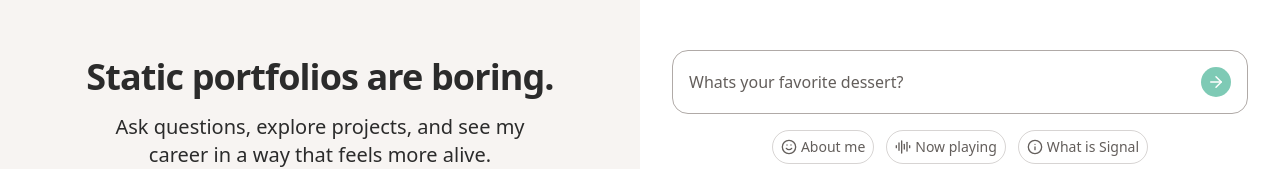
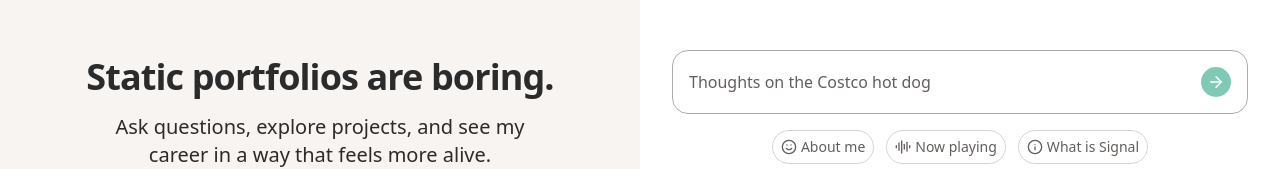
Before and after one commit to anthonybruno/signal-frontend, a Next.js app: page / in a window 1280 px wide. Shown: the part 287-456 px from the top of the page. Built offline with nearby package versions, Linux system fonts and the light colour scheme; no server answers.

Commit message:
refactor: update placeholder text in ChatTextInput for improved user engagement

```diff
--- a/src/components/ChatTextInput.tsx
+++ b/src/components/ChatTextInput.tsx
@@ -42,9 +42,9 @@ function ChatTextInput({
 
   const placeholders = [
     'Let’s talk about what drives your work',
+    'Thoughts on the Costco hot dog',
+    'Tell me about a time you...',
     'Whats your favorite dessert?',
-    'Tell me about a time you...',
-    'A project that made a real impact',
     'Chasing growth, purpose, and clarity',
   ];
 
```
